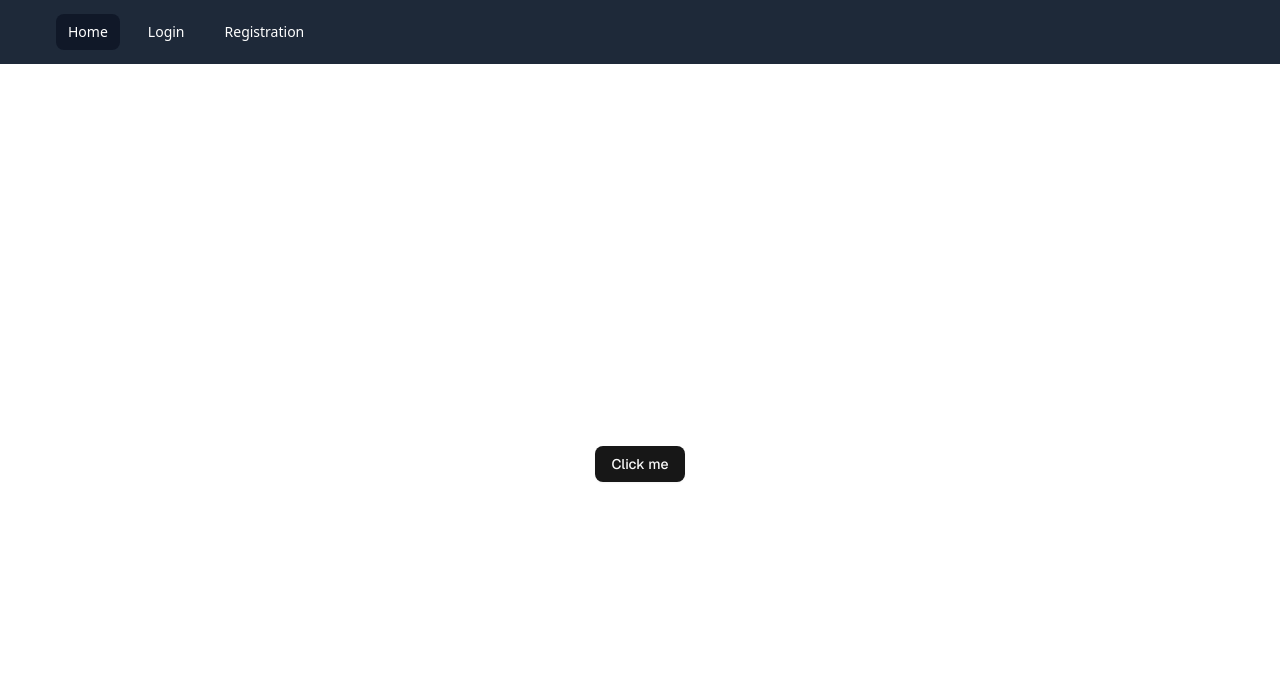
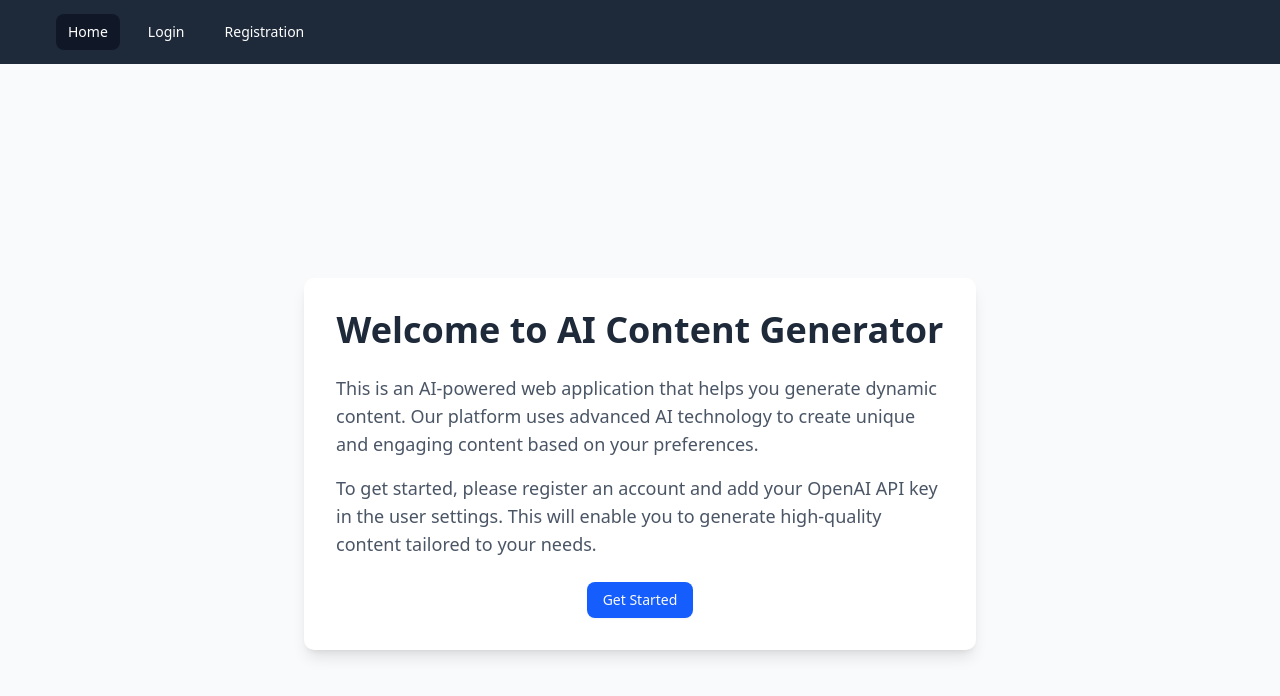
Before and after one commit to IliyaBrook/sokal-ai-generate, a Next.js app in the folder frontend/: page / in a window 1280 px wide. Shown: the top 696 px of the page. Built offline with nearby package versions, Linux system fonts and the light colour scheme.

Commit message:
home page

```diff
--- a/frontend/app/layout.tsx
+++ b/frontend/app/layout.tsx
@@ -28,11 +28,7 @@ export default function RootLayout({
         className={`${geistSans.variable} ${geistMono.variable} antialiased`}
       >
         <NavBar />
-        <div className="grid grid-rows-[20px_1fr_20px] items-center justify-items-center min-h-screen p-8 pb-20 gap-16 sm:p-20 font-[family-name:var(--font-geist-sans)]">
-          <div className="flex flex-col gap-[32px] row-start-2 items-center sm:items-start">
-          {children}
-          </div>
-        </div>
+        {children}
       </body>
     </html>
   );
--- a/frontend/app/page.tsx
+++ b/frontend/app/page.tsx
@@ -2,10 +2,21 @@ import { Button } from "@/components/ui/button";
 
 export default function Home() {
   return (
-    <main>
-    <div>
-      <Button>Click me</Button>
-    </div>
-  </main>
+    <main className="min-h-screen flex items-center justify-center bg-gray-50">
+      <div className="max-w-2xl mx-auto p-8 bg-white rounded-lg shadow-lg">
+        <h1 className="text-4xl font-bold text-center mb-6 text-gray-800">Welcome to AI Content Generator</h1>
+        <p className="text-lg text-gray-600 mb-4">
+          This is an AI-powered web application that helps you generate dynamic content.
+          Our platform uses advanced AI technology to create unique and engaging content based on your preferences.
+        </p>
+        <p className="text-lg text-gray-600 mb-6">
+          To get started, please register an account and add your OpenAI API key in the user settings.
+          This will enable you to generate high-quality content tailored to your needs.
+        </p>
+        <div className="text-center">
+          <Button className="bg-blue-600 hover:bg-blue-700">Get Started</Button>
+        </div>
+      </div>
+    </main>
   );
 }
--- a/frontend/components/ui/NavBar.tsx
+++ b/frontend/components/ui/NavBar.tsx
@@ -5,14 +5,6 @@ import React, { type ReactElement, useContext, useState } from "react";
 
 import useOutsideClick from "@/hooks/useOutsideClick";
 import useSetNavActiveClass from "@/hooks/useSetNavActiveClass";
-import {
-  DropdownMenu,
-  DropdownMenuContent,
-  DropdownMenuItem,
-  DropdownMenuLabel,
-  DropdownMenuSeparator,
-  DropdownMenuTrigger,
-} from "@/components/ui/dropdown-menu"
 
 import { UserDataProvider } from "@/contexts/UserData.context";
 import { cn } from "@/utils";
@@ -66,6 +58,7 @@ export const NavBar = (): ReactElement => {
       console.error("Cannot log out:", error as { message: string });
     }
   };
+
   return (
     <nav className="bg-gray-800">
       <div className="mx-auto max-w-7xl px-2 sm:px-6 lg:px-8">
@@ -75,8 +68,8 @@ export const NavBar = (): ReactElement => {
                onClick={HndleMobileDropdown}
                type="button"
                className={cn(
-                "relative inline-flex items-center justify-center rounded-md p-2 text-gray-400 hover:bg-gray-700 hover:text-white focus:ring-2 focus:ring-white focus:outline-hidden focus:ring-inset",
-                isMobileMenuOpen ? "bg-gray-700 text-white" : ""
+                 "relative inline-flex items-center justify-center rounded-md p-2 text-gray-400 hover:bg-gray-700 ",
+                 {'bg-gray-700 text-white hover:text-white focus:ring-2 focus:ring-white focus:outline-hidden focus:ring-inset': isMobileMenuOpen}
                )}
                aria-controls="mobile-menu"
                aria-expanded={isMobileMenuOpen}
```
Lines whose indentation alone changed are shown as unchanged.
